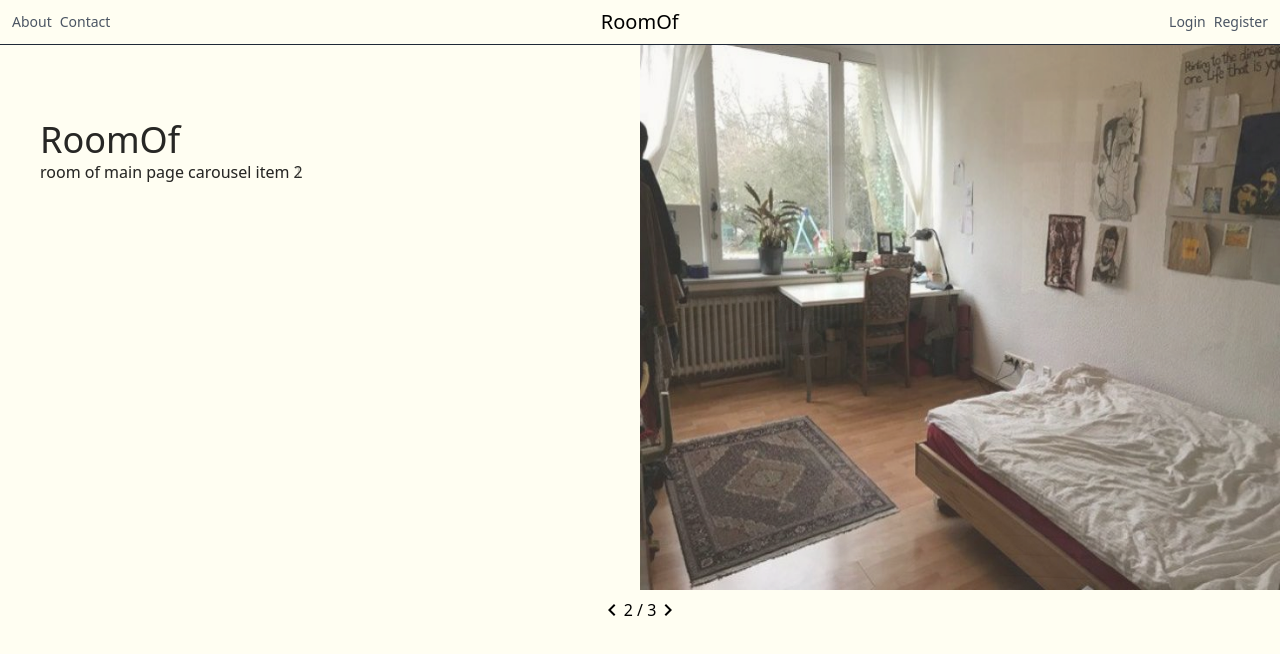
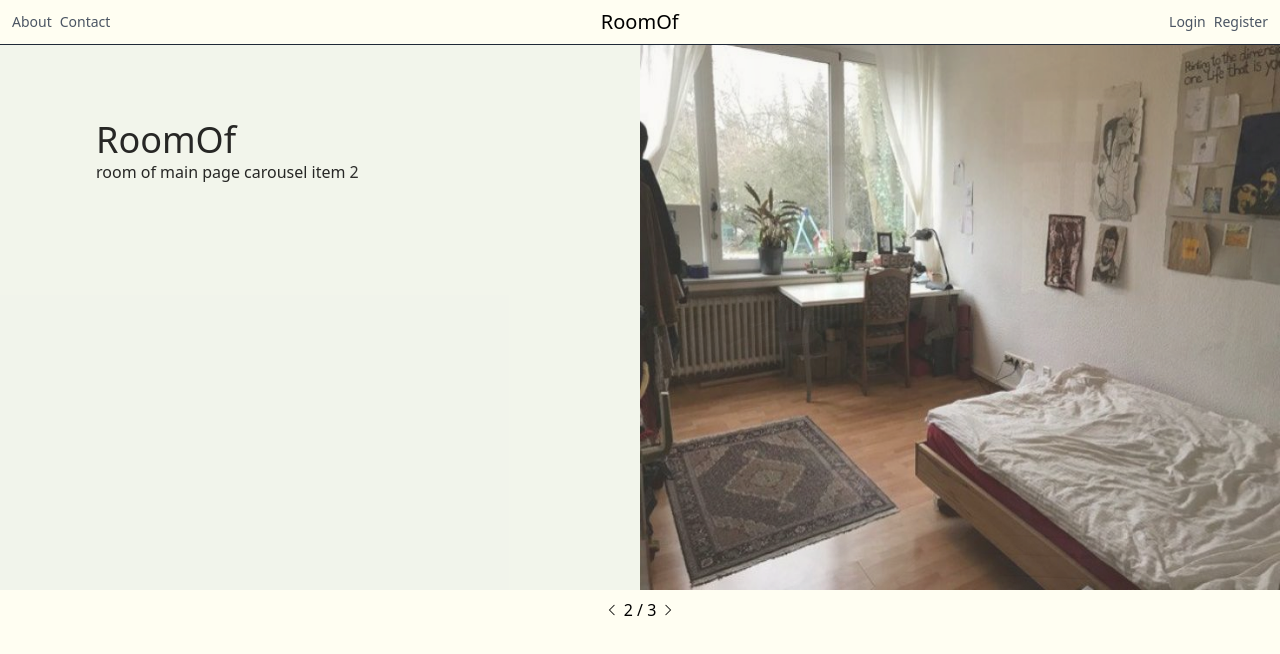
Before and after one commit to bonsng/RoomOfRebuild, a Next.js app: page / in a window 1280 px wide. Shown: the top 654 px of the page. Built offline with nearby package versions, Linux system fonts and the light colour scheme.

Commit message:
changed icons (google font)

```diff
--- /dev/null
+++ b/app/globalicon.css
@@ -0,0 +1,5 @@
+@import url("https://fonts.googleapis.com/css2?family=Material+Symbols+Outlined:opsz,wght,FILL,GRAD@20..48,100..700,0..1,-50..200&icon_names=chevron_left,chevron_right");
+
+.material-symbols-outlined {
+  font-variation-settings: "FILL" 0, "wght" 200, "GRAD" 0, "opsz" 20;
+}
--- a/app/layout.tsx
+++ b/app/layout.tsx
@@ -1,5 +1,6 @@
 import type { Metadata } from "next";
 import "./globals.css";
+import "./globalicon.css";
 import GlobalNav from "@/app/global-nav";
 
 export const metadata: Metadata = {
--- a/package.json
+++ b/package.json
@@ -9,13 +9,11 @@
     "lint": "next lint"
   },
   "dependencies": {
-    "@types/react-icons": "^2.2.7",
     "clsx": "^2.1.1",
     "hamburger-react": "^2.5.2",
     "next": "15.1.3",
     "react": "^19.0.0",
-    "react-dom": "^19.0.0",
-    "react-icons": "^5.4.0"
+    "react-dom": "^19.0.0"
   },
   "devDependencies": {
     "@eslint/eslintrc": "^3",
--- a/ui/MainPage/Carousel.tsx
+++ b/ui/MainPage/Carousel.tsx
@@ -1,7 +1,6 @@
 "use client";
 
 import React, { useState } from "react";
-import { MdKeyboardArrowLeft, MdKeyboardArrowRight } from "react-icons/md";
 import { CarouselItem, carouselItems } from "./carouselItem";
 import Image from "next/image";
 import image1 from "@/public/testImages/roomImage1.jpeg";
@@ -35,17 +34,19 @@ export default function Carousel() {
         ))}
       </div>
       <div className="flex justify-center align-middle w-screen mt-2">
-        <MdKeyboardArrowLeft
+        <span
+          className="material-symbols-outlined cursor-pointer"
           onClick={clickLeft}
-          size={24}
-          style={{ cursor: "pointer" }}
-        />
-        <div>{num + 1} / 3</div>
-        <MdKeyboardArrowRight
+        >
+          chevron_left
+        </span>
+        <div className="font-extralight">{num + 1} / 3</div>
+        <span
+          className="material-symbols-outlined cursor-pointer"
           onClick={clickRight}
-          style={{ cursor: "pointer" }}
-          size={24}
-        />
+        >
+          chevron_right
+        </span>
       </div>
     </>
   );
@@ -67,7 +68,7 @@ function CarouselCard({
         style={style}
       >
         <Image src={images[idx]} alt={`image${item.id}`} className="lg:w-1/2" />
-        <div className="lg:w-1/2 py-20 px-10">
+        <div className="lg:w-1/2 py-20 px-24 bg-[#EFF3EA]">
           <h1 className="text-4xl">RoomOf</h1>
           <p>{item.text}</p>
         </div>
```
Also changed, not shown: 1 other file (tests, documents, lock files or other folders).
